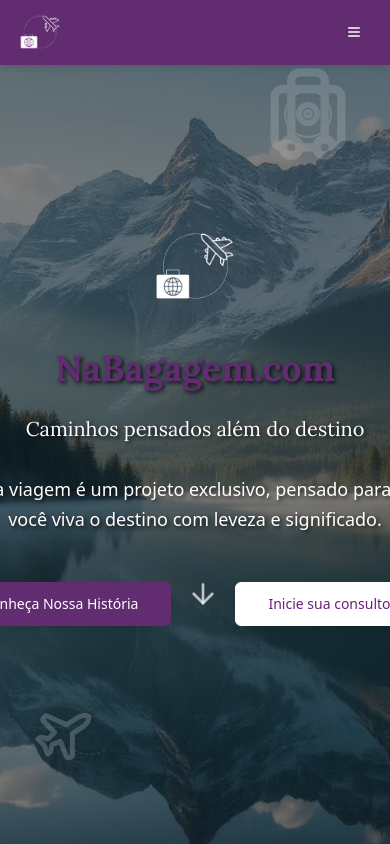
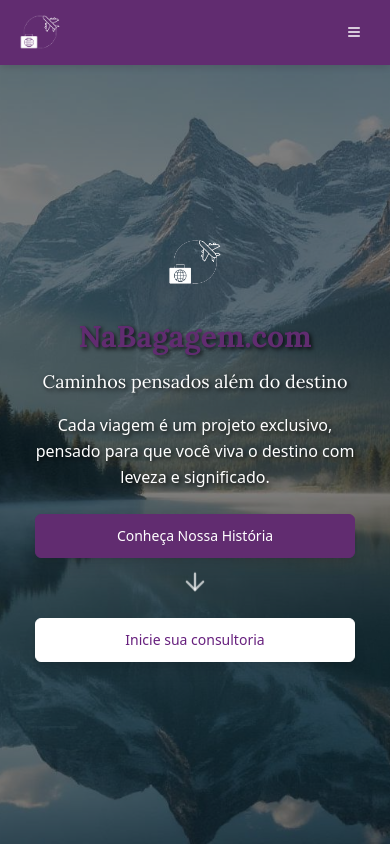
Before and after one commit to felipebulek/nabagagem-travel-design, a React (Vite) app: page / in a window 390 px wide. Shown: the top 844 px of the page. Built offline with nearby package versions, Linux system fonts and the light colour scheme.

Commit message:
Reverted to commit d038e9de07a086fb217205c23425e59fa7fb671f

```diff
--- a/src/components/Hero.tsx
+++ b/src/components/Hero.tsx
@@ -44,13 +44,13 @@ const Hero = () => {
       });
     }
   };
-  return <section id="home" className="relative min-h-screen flex items-center justify-center overflow-hidden bg-cover bg-center bg-no-repeat transition-all duration-1000" style={{
+  return <section id="home" className="relative h-screen flex items-center justify-center overflow-hidden bg-cover bg-center bg-no-repeat transition-all duration-1000" style={{
     backgroundImage: `url(${backgroundImages[currentBackgroundIndex]})`
   }}>
       {/* Overlay for text readability */}
       <div className="absolute inset-0 bg-black/50 z-5"></div>
-      {/* Decorative Elements */}
-      <div className="absolute inset-0 z-0">
+      {/* Decorative Elements - Hidden on mobile */}
+      <div className="absolute inset-0 z-0 hidden md:block">
         {/* Travel Icons */}
         <div className="absolute top-16 right-8 opacity-15">
           <div className="relative">
@@ -76,28 +76,46 @@ const Hero = () => {
       </div>
 
       {/* Content */}
-      <div className="relative z-10 text-center text-white px-4 sm:px-6 lg:px-8 max-w-4xl mx-auto">
-        <div className="mb-8">
-          <img src="/lovable-uploads/nabagagemLogoWhite.png" alt="Na Bagagem" className="h-24 sm:h-32 mx-auto mb-6" />
+      <div className="relative z-10 text-center text-white px-4 sm:px-6 lg:px-8 max-w-4xl mx-auto pt-20 sm:pt-24 pb-8">
+        <div className="mb-6 sm:mb-8 lg:mb-10">
+          <img src="/lovable-uploads/nabagagemLogoWhite.png" alt="Na Bagagem" className="h-16 sm:h-24 lg:h-32 mx-auto" />
         </div>
 
         <h1 style={{
         textShadow: '2px 2px 4px rgba(0, 0, 0, 0.8)'
-      }} className="text-4xl lg:text-6xl font-bold mb-6 leading-tight font-lora text-[#612c70] sm:text-6xl">NaBagagem.com</h1>
+      }} className="text-3xl sm:text-4xl lg:text-6xl font-bold mb-3 sm:mb-4 leading-tight font-lora text-[#612c70]">NaBagagem.com</h1>
 
-        <p className="text-xl sm:text-2xl lg:text-3xl mb-8 text-white font-light font-lora" style={{
+        <p className="text-lg sm:text-xl lg:text-2xl xl:text-3xl mb-4 sm:mb-6 text-white font-light font-lora" style={{
         textShadow: '2px 2px 4px rgba(0, 0, 0, 0.8)'
       }}>
           Caminhos pensados além do destino
         </p>
 
-        <p className="text-lg sm:text-xl mb-12 text-white max-w-2xl mx-auto leading-relaxed" style={{
+        <p className="text-base sm:text-lg lg:text-xl mb-6 sm:mb-8 text-white max-w-2xl mx-auto leading-relaxed px-2" style={{
         textShadow: '2px 2px 4px rgba(0, 0, 0, 0.8)'
       }}>
           Cada viagem é um projeto exclusivo, pensado para que você viva o destino com leveza e significado.
         </p>
 
-        <div className="relative flex justify-center items-center w-full max-w-2xl mx-auto gap-4">
+        {/* Mobile layout - Stack buttons vertically */}
+        <div className="block sm:hidden space-y-4">
+          <Button variant="outline" size="lg" onClick={scrollToAbout} className="bg-[#612c70] border-[#612c70] text-white hover:bg-[#612c70]/90 shadow-lg w-full max-w-xs">
+            Conheça Nossa História
+          </Button>
+
+          <div className="flex justify-center">
+            <button onClick={scrollToAbout} className="text-white/70 hover:text-white transition-colors animate-bounce">
+              <ArrowDown size={28} />
+            </button>
+          </div>
+
+          <Button variant="outline" size="lg" onClick={scrollToContact} className="bg-white text-nabagagem-purple border-white hover:bg-white/90 shadow-lg w-full max-w-xs">
+            Inicie sua consultoria
+          </Button>
+        </div>
+
+        {/* Desktop layout - Horizontal */}
+        <div className="hidden sm:flex justify-center items-center w-full max-w-2xl mx-auto gap-4">
           <Button variant="outline" size="lg" onClick={scrollToAbout} className="bg-[#612c70] border-[#612c70] text-white hover:bg-[#612c70]/90 shadow-lg">
             Conheça Nossa História
           </Button>
```
